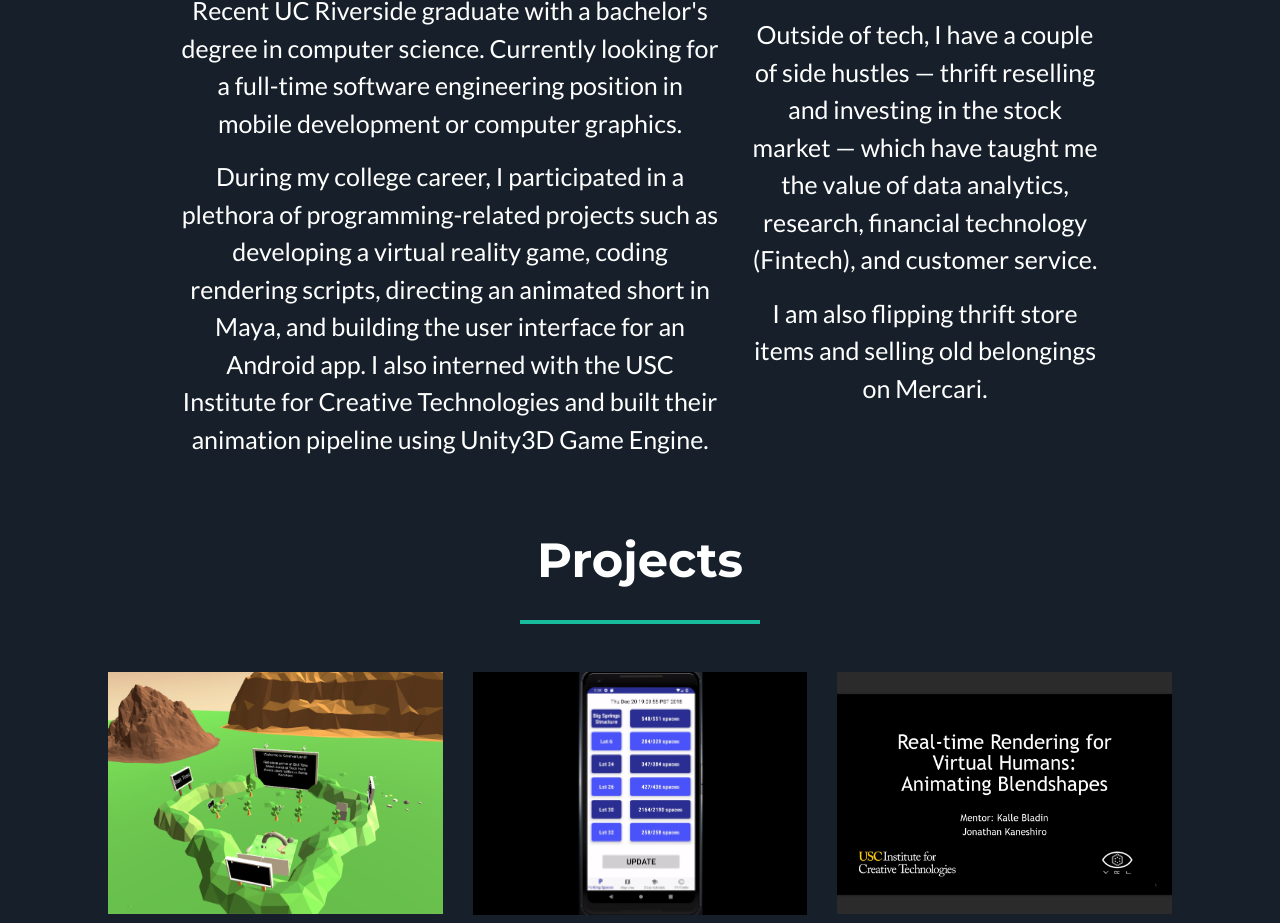
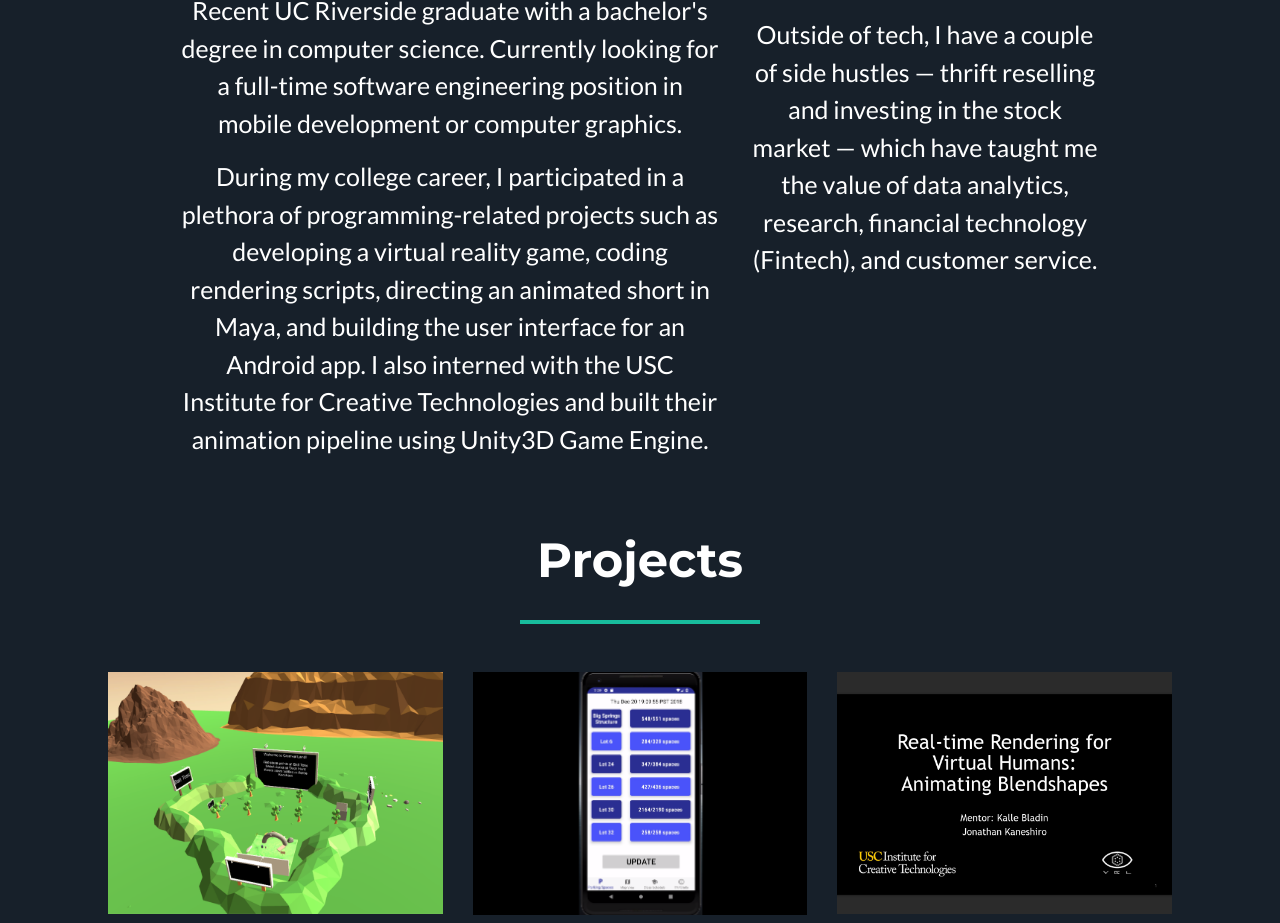
Before and after one commit to jkane002/jkane002.github.io, a plain HTML site: page index.html in a window 1280 px wide. Shown: the part 892-1815 px from the top of the page. Drawn offline with nearby package versions, Linux system fonts and the light colour scheme.

Commit message:
Update index.html

```diff
--- a/index.html
+++ b/index.html
@@ -93,7 +93,6 @@
           </div>
           <div class="col-lg-4 mr-auto pt-4 text-center text-white">
               <p>Outside of tech, I have a couple of side hustles — thrift reselling and investing in the stock market — which have taught me the value of data analytics, research, financial technology (Fintech), and customer service. </p>
-              <p class="text-center">I am also flipping thrift store items and selling old belongings on Mercari.</p>
           </div>
         </div>
         <!-- <div class="text-center mt-4">
```
